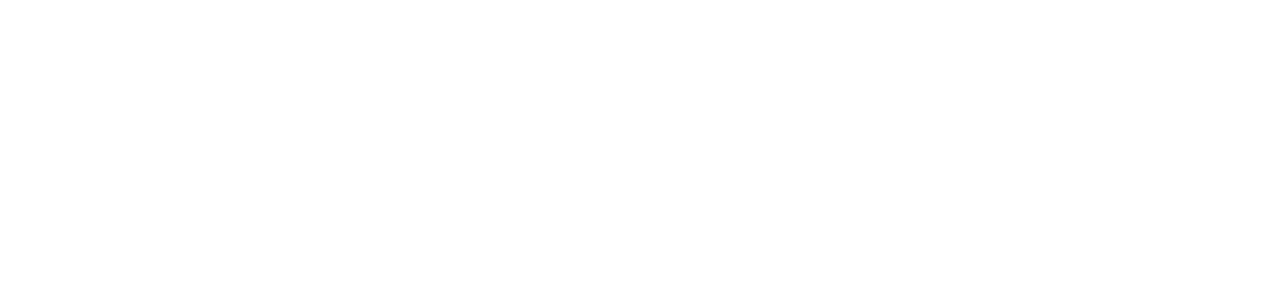
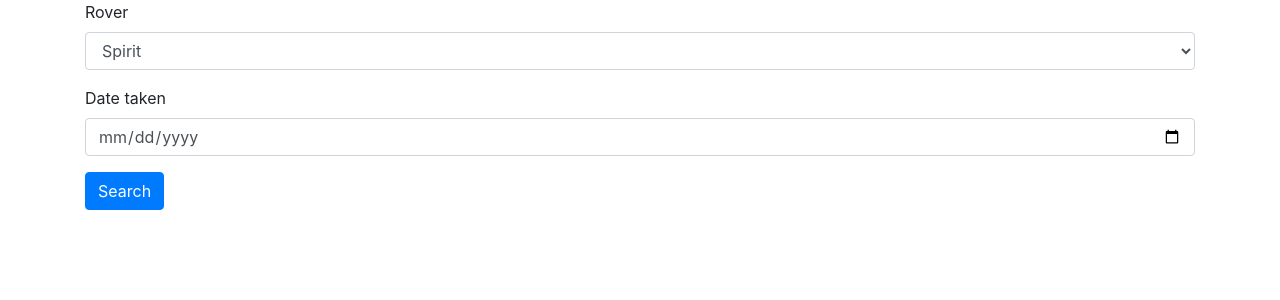
Before and after one commit to osu-cs499-w21/final-project-team-14-nasa, a React (Create React App) app: page /search in a window 1280 px wide. Shown: the top 300 px of the page. Built offline with nearby package versions, Linux system fonts and the light colour scheme.

Commit message:
Initial search page

```diff
--- a/src/App.js
+++ b/src/App.js
@@ -2,8 +2,10 @@
 import Home from './Home';
 import Missions from './pages/Missions'
 import Weather from './pages/Weather';
+import Search from './pages/Search';
 
 function App() {
+
     return (
         <BrowserRouter>
             <Switch>
@@ -16,6 +18,27 @@
                 <Route exact path="/weather">
                     <Weather />
                 </Route>
+
+
+
+
+
+
+
+
+
+
+
+
+
+
+
+                <Route exact path="/search/:rover/:date">
+                    <Search />
+                </Route>
+                <Route exact path="/search">
+                    <Search />
+                </Route>
             </Switch>
         </BrowserRouter>
     );
--- /dev/null
+++ b/src/pages/Search.js
@@ -0,0 +1,73 @@
+import React, { useState, useEffect } from 'react';
+import {useParams, withRouter} from 'react-router-dom';
+// function ImageDetails(props) {
+//     return (
+//         <div>
+//             <img src={props.photo.img_src}/>
+//             <ul>
+//                 <li>
+//                     Rover: {props.photo.rover.name}
+//                 </li>
+//                 <li>
+//                     Date taken: {props.photo.earth_date}
+//                 </li>
+//                 <li>
+//                     Camera: {props.photo.camera.full_name}
+//                 </li>
+//             </ul>
+//         </div>
+//     );
+// }
+
+function Search(props) {
+    const {rover, date} = useParams();
+    const [roverState, setRoverState] = useState("Spirit");
+    const [dateState, setDateState] = useState("");
+
+    useEffect(() => {
+        async function searchPhotos() {
+            let url = `https://api.nasa.gov/mars-photos/api/v1/rovers/${rover}/photos?earth_date=${date}&api_key=${process.env.REACT_APP_NASA}`;
+            let res = await fetch(url);
+            let body = await res.json();
+
+        }
+
+        if (rover != null && date != null) {
+            searchPhotos();
+        }
+    }, [rover, date]);
+    //onSubmit={props.history.push(`/search/${roverState}/${dateState}`)}>
+    return (
+        <div className="container">
+            {
+                rover == null && date == null ? (
+                    <form action={`/search/${roverState}/${dateState}`}>
+                        <div className="form-group">
+                            <label for="roverSelector">Rover</label>
+                            <select class="form-control" id="roverSelector"
+                                value={roverState}
+                                onChange={(e) => setRoverState(e.target.value)}>
+                                <option>Curiosity</option>
+                                <option>Opportunity</option>
+                                <option>Spirit</option>
+                            </select>
+                        </div>
+                        <div className="form-group">
+                            <label for="dateSelector">Date taken</label>
+                            <input type="date" class="form-control" id="dateSelector"
+                                value={dateState} onChange={(e) => setDateState(e.target.value)} required></input>
+                        </div>
+                        <button type="submit" className="btn btn-primary">Search</button>
+                    </form>
+                ) : (
+                    <div>
+                        <h1>Testing23</h1>
+                    </div>
+                )
+            }
+        </div>
+
+    )
+}
+
+export default withRouter(Search);
```
